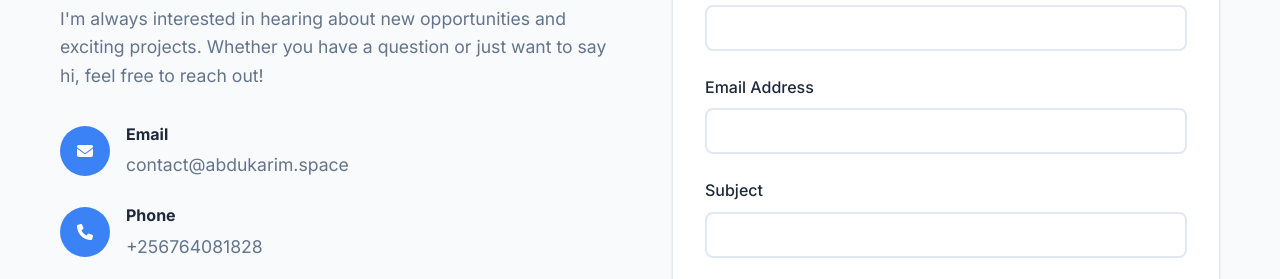
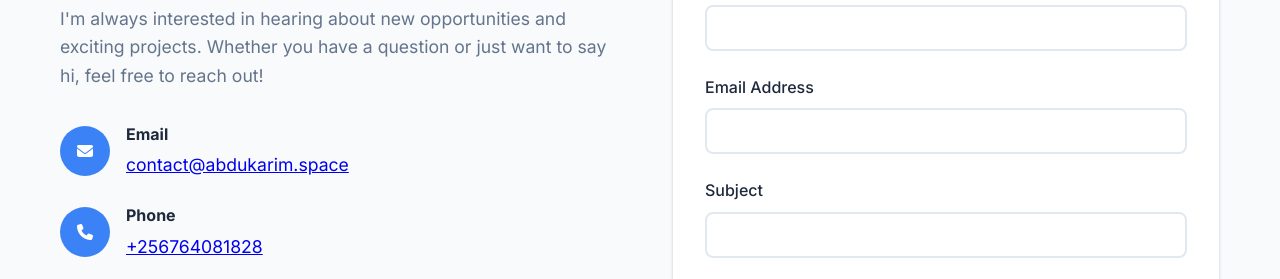
Before and after one commit to kareembz-dev/portfolio-website, a plain HTML site: page index.html in a window 1280 px wide. Shown: the part 6735-7014 px from the top of the page. Drawn offline with nearby package versions, Linux system fonts and the light colour scheme.

Commit message:
Update index.html

```diff
--- a/index.html
+++ b/index.html
@@ -648,7 +648,7 @@
                                 </div>
                                 <div class="contact-text">
                                     <h4>Email</h4>
-                                    <p>contact@abdukarim.space</p>
+                                    <p><a href="mailto:contact.abdukarim.space">contact@abdukarim.space</a></p>
                                 </div>
                             </div>
                             <div class="contact-item">
@@ -657,7 +657,7 @@
                                 </div>
                                 <div class="contact-text">
                                     <h4>Phone</h4>
-                                    <p>+256764081828</p>
+                                    <p><a href="tel:0764081828">+256764081828</a></p>
                                 </div>
                             </div>
                             <div class="contact-item">
@@ -671,7 +671,7 @@
                             </div>
                         </div>
                         <div class="social-links-contact">
-                            <a href="https://github.com/your-username" target="_blank" rel="noopener noreferrer" aria-label="GitHub">
+                            <a href="https://github.com/karee" target="_blank" rel="noopener noreferrer" aria-label="GitHub">
                                 <i class="fab fa-github"></i>
                             </a>
                             <a href="https://linkedin.com/in/your-profile" target="_blank" rel="noopener noreferrer" aria-label="LinkedIn">
```
